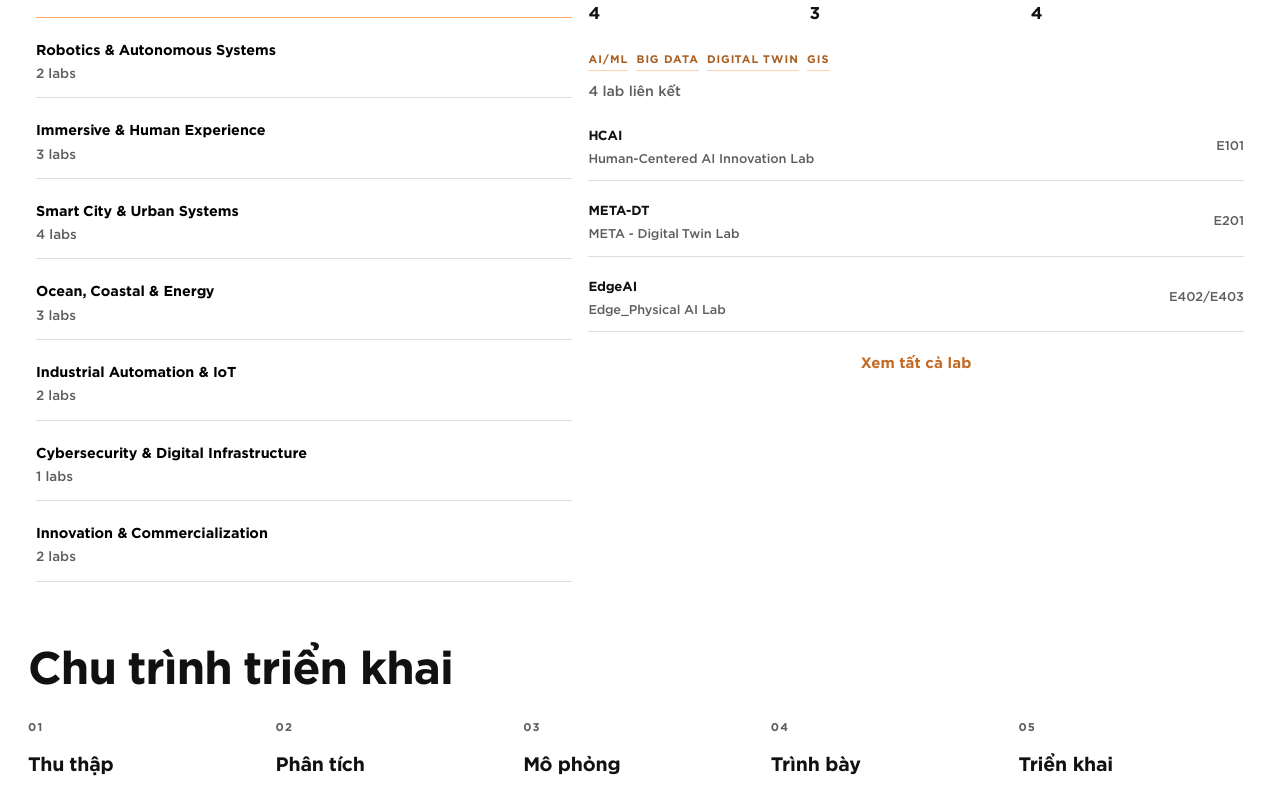
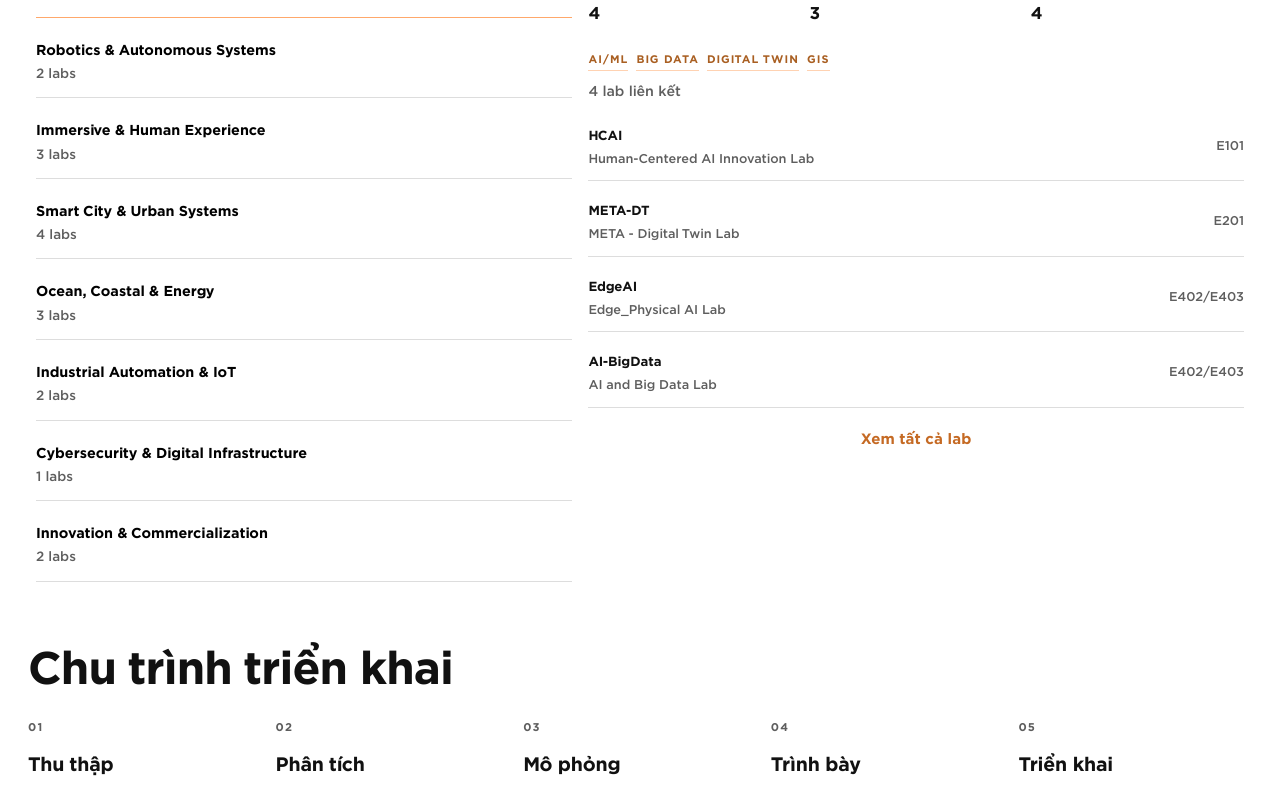
Before and after one commit to taitv-png/Tech-Convergence-Hub, a Next.js app: page / in a window 1280 px wide. Shown: the part 793-1580 px from the top of the page. Built offline with nearby package versions, Linux system fonts and the light colour scheme.

Commit message:
minor changes

```diff
--- a/components/OrbitMap.tsx
+++ b/components/OrbitMap.tsx
@@ -73,7 +73,7 @@ export function OrbitMap() {
           </div>
           <span className="linked-count">{relatedLabs.length} lab liên kết</span>
           <div className="mini-labs">
-            {relatedLabs.slice(0, 3).map((l) => (
+            {relatedLabs.map((l) => (
               <Link className="mini-lab" href={`/labs/${l.id}`} key={l.id}>
                 <div>
                   <b>{l.code}</b>
```
